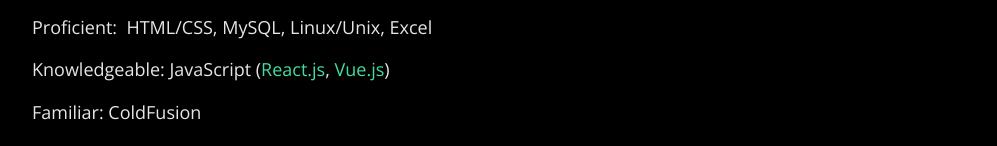
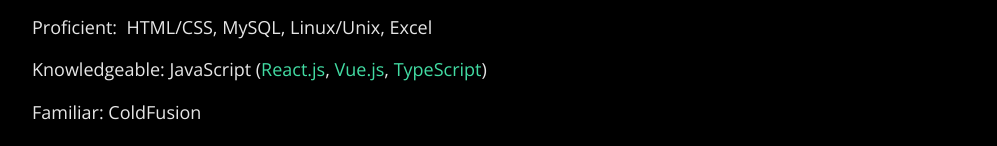
Before and after one commit to CStanton-dev/carter-stanton-portfolio, a Gatsby site: page / in a window 1280 px wide. Shown: the part 1144-1290 px from the top of the page, without its empty margins (141-1138 px from the left). Built offline with nearby package versions, Linux system fonts and the light colour scheme; Gatsby itself is replaced by a stand-in of ours.

Commit message:
Added TypeScript to about section.

```diff
--- a/src/components/About/About.tsx
+++ b/src/components/About/About.tsx
@@ -26,6 +26,10 @@
         ,{' '}
         <a href="https://vuejs.org/" target="_blank" rel="noopener nonreferrer">
           Vue.js
+        </a>
+        ,{' '}
+        <a href="https://typescript.org/" target="_blank" rel="noopener nonreferrer">
+          TypeScript
         </a>
         )
       </p>
```
